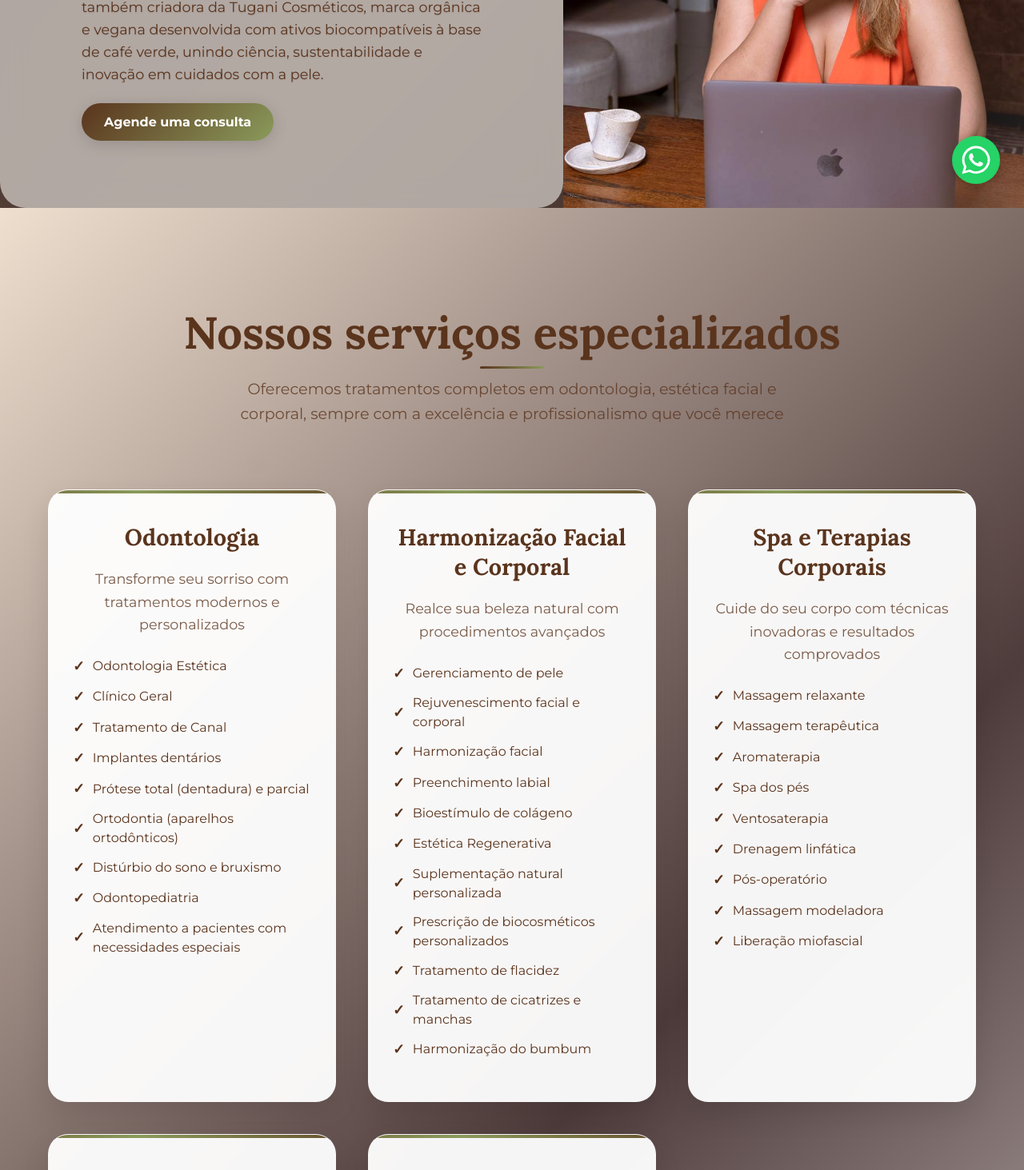
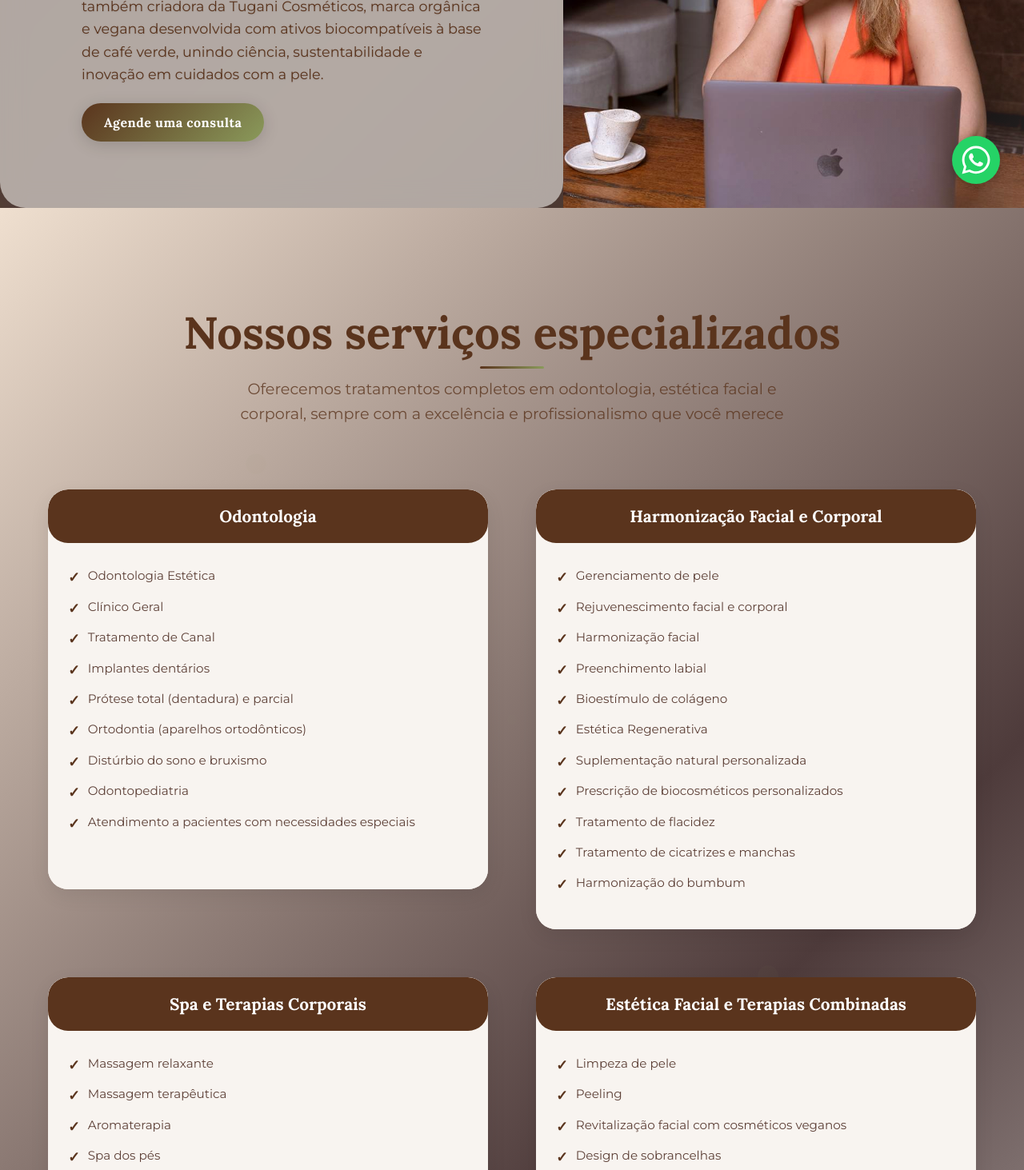
Before and after one commit to Hevellyntecn/instituicao-tugani, a React (Vite) app: page / in a window 1280 px wide. Shown: the part 540-2003 px from the top of the page at 80% size. Built offline with nearby package versions, Linux system fonts and the light colour scheme.

Commit message:
Atualização

```diff
--- a/src/components/PlansSection/PlansSection.css
+++ b/src/components/PlansSection/PlansSection.css
@@ -60,7 +60,7 @@
   position: relative;
   z-index: 2;
   max-width: 100%;
-  overflow: hidden;
+  padding: 0 20px;
 }
 
 /* Navigation Arrows */
@@ -254,7 +254,7 @@
   }
 
   .plans-container {
-    padding: 20px;
+    padding: 20px 40px;
     gap: 20px;
   }
 
@@ -270,6 +270,6 @@
   }
 
   .plans-carousel-wrapper {
-    padding: 0 60px;
+    padding: 0 80px;
   }
 }
--- a/src/components/ServicesSection/ServicesSection.css
+++ b/src/components/ServicesSection/ServicesSection.css
@@ -49,7 +49,7 @@
   transform: translateX(-50%);
   width: 80px;
   height: 3px;
-  background: linear-gradient(90deg, var(--color-primary), var(--color-verde));
+  background: linear-gradient(90deg, #5A341D, #8A9A5B);
   border-radius: 2px;
 }
 
@@ -66,18 +66,17 @@
 .services-grid {
   display: grid;
   grid-template-columns: repeat(auto-fit, minmax(350px, 1fr));
-  gap: 40px;
+  gap: 60px;
   margin-bottom: 80px;
+  align-items: start;
 }
 
 .service-card {
-  background: rgba(255, 255, 255, 0.95);
-  backdrop-filter: blur(15px);
-  -webkit-backdrop-filter: blur(15px);
+  background: #f8f4f0;
   border-radius: 25px;
-  padding: 40px 30px;
-  box-shadow: 0 15px 35px rgba(0, 0, 0, 0.1);
-  border: 1px solid rgba(255, 255, 255, 0.3);
+  padding: 0;
+  box-shadow: 0 8px 25px rgba(0, 0, 0, 0.08);
+  border: none;
   position: relative;
   overflow: hidden;
   transition: all 0.3s ease;
@@ -85,33 +84,39 @@
   display: flex;
   flex-direction: column;
   min-height: 500px;
+  margin-top: 0;
 }
 
 .service-card::before {
-  content: '';
-  position: absolute;
-  top: 0;
-  left: 0;
-  right: 0;
-  height: 4px;
-  background: linear-gradient(90deg, var(--color-primary), var(--color-verde), var(--color-primary));
-  background-size: 200% 100%;
-  animation: shimmer 3s ease-in-out infinite;
+  display: none;
 }
 
 .service-card:hover {
-  transform: translateY(-10px);
-  box-shadow: 0 25px 50px rgba(0, 0, 0, 0.15);
+  transform: translateY(-3px);
+  box-shadow: 0 12px 35px rgba(0, 0, 0, 0.12);
 }
 
 .service-card .service-title {
   font-family: var(--font-accent);
-  font-size: 1.8rem;
+  font-size: 1.3rem;
   font-weight: 600;
-  color: var(--color-text);
-  margin-bottom: 20px;
+  color: white;
+  margin: 0;
   text-align: center;
   position: static;
+  background: #5A341D;
+  padding: 20px 25px;
+  border-radius: 25px 25px 0 0;
+  line-height: 1.3;
+  min-height: auto;
+  display: flex;
+  align-items: center;
+  justify-content: center;
+  box-shadow: none;
+  z-index: 1;
+  white-space: normal;
+  border-bottom-left-radius: 25px;
+  border-bottom-right-radius: 25px;
 }
 
 .service-card .service-title::after {
@@ -119,59 +124,50 @@
 }
 
 .service-description {
-  font-size: 1.1rem;
-  color: var(--color-text);
-  opacity: 0.8;
-  line-height: 1.6;
-  margin-bottom: 25px;
-  text-align: center;
+  display: none;
 }
 
 .service-features {
   list-style: none;
-  padding: 0;
+  padding: 30px 25px;
   margin: 0;
   text-align: left;
   flex-grow: 1;
+  background: #f8f4f0;
+  border-top-left-radius: 15px;
+  border-top-right-radius: 15px;
 }
 
 .service-features li {
   display: flex;
-  align-items: center;
+  align-items: flex-start;
   gap: 10px;
-  font-size: 1rem;
-  color: var(--color-text);
+  font-size: 0.95rem;
+  color: #5D4037;
   margin-bottom: 12px;
   line-height: 1.5;
+  position: relative;
+  padding-left: 0;
+}
+
+.service-features li::before {
+  content: '✓';
+  color: #5A341D;
+  font-weight: bold;
+  font-size: 1.1rem;
+  flex-shrink: 0;
+  margin-top: 0;
+  width: auto;
+  height: auto;
+  background: none;
+  border-radius: 0;
 }
 
 .feature-icon {
-  color: var(--color-primary);
-  font-weight: bold;
-  font-size: 1.1rem;
-  flex-shrink: 0;
+  display: none;
 }
 
-.service-cta {
-  display: inline-block;
-  padding: 12px 25px;
-  background: linear-gradient(135deg, var(--color-primary) 0%, var(--color-verde) 100%);
-  color: white;
-  text-decoration: none;
-  border-radius: 50px;
-  font-weight: 600;
-  font-size: 1rem;
-  transition: all 0.3s ease;
-  box-shadow: 0 4px 15px rgba(140, 198, 63, 0.3);
-  margin-top: 30px;
-  align-self: center;
-}
 
-.service-cta:hover {
-  transform: scale(1.05);
-  box-shadow: 0 6px 20px rgba(140, 198, 63, 0.4);
-  background: linear-gradient(135deg, var(--color-verde) 0%, var(--color-primary) 100%);
-}
 
 /* === CTA PRINCIPAL NO FINAL DA SEÇÃO === */
 .services-cta {
@@ -203,21 +199,31 @@
 
 .btn-primary {
   display: inline-block;
-  padding: 15px 30px;
-  background: linear-gradient(135deg, var(--color-primary) 0%, var(--color-verde) 100%);
+  padding: 18px 40px;
+  background: linear-gradient(135deg, #5A341D 0%, #8A9A5B 100%);
   color: white;
   text-decoration: none;
   border-radius: 50px;
-  font-weight: 600;
-  font-size: 1rem;
+  font-weight: 700;
+  font-size: 1.1rem;
   transition: all 0.3s ease;
-  box-shadow: 0 4px 15px rgba(140, 198, 63, 0.3);
+  box-shadow: 0 6px 20px rgba(90, 52, 29, 0.3);
+  border: none;
+  cursor: pointer;
+  letter-spacing: 0.5px;
+  text-transform: none;
+  font-family: var(--font-accent);
 }
 
 .btn-primary:hover {
-  transform: scale(1.05);
-  box-shadow: 0 6px 20px rgba(140, 198, 63, 0.4);
-  background: linear-gradient(135deg, var(--color-verde) 0%, var(--color-primary) 100%);
+  transform: translateY(-2px);
+  box-shadow: 0 8px 25px rgba(90, 52, 29, 0.4);
+  background: linear-gradient(135deg, #8A9A5B 0%, #5A341D 100%);
+}
+
+.btn-primary:active {
+  transform: translateY(0);
+  box-shadow: 0 4px 15px rgba(90, 52, 29, 0.3);
 }
 
 /* === RESPONSIVIDADE === */
@@ -234,23 +240,32 @@
 
   .services-grid {
     grid-template-columns: 1fr;
-    gap: 30px;
+    gap: 40px;
   }
 
   .service-card {
     min-height: auto;
-    padding: 30px 20px;
+    border-radius: 20px;
+    margin-top: 0;
   }
 
   .service-card .service-title {
-    font-size: 1.5rem;
+    font-size: 1.2rem;
+    padding: 18px 20px;
+    border-radius: 20px 20px 0 0;
+    border-bottom-left-radius: 20px;
+    border-bottom-right-radius: 20px;
+    white-space: normal;
   }
 
-  .service-description {
-    font-size: 1rem;
+  .service-features {
+    padding: 25px 20px;
+    border-top-left-radius: 12px;
+    border-top-right-radius: 12px;
   }
 
   .service-features li {
-    font-size: 0.95rem;
+    font-size: 0.9rem;
+    gap: 8px;
   }
 }
--- a/src/components/ServicesSection/ServicesSection.tsx
+++ b/src/components/ServicesSection/ServicesSection.tsx
@@ -116,12 +116,10 @@ export const ServicesSection: React.FC = () => {
               whileHover={{ y: -10 }}
             >
               <div className="service-title">{service.title}</div>
-              <p className="service-description">{service.description}</p>
 
               <ul className="service-features">
                 {service.features.map((feature, idx) => (
                   <li key={idx}>
-                    <span className="feature-icon">✓</span>
                     {feature}
                   </li>
                 ))}
@@ -146,7 +144,7 @@ export const ServicesSection: React.FC = () => {
             rel="noopener noreferrer"
             className="btn-primary"
           >
-            Agendar avaliação gratuita
+            Agende uma consulta
           </a>
         </motion.div>
       </div>
```
